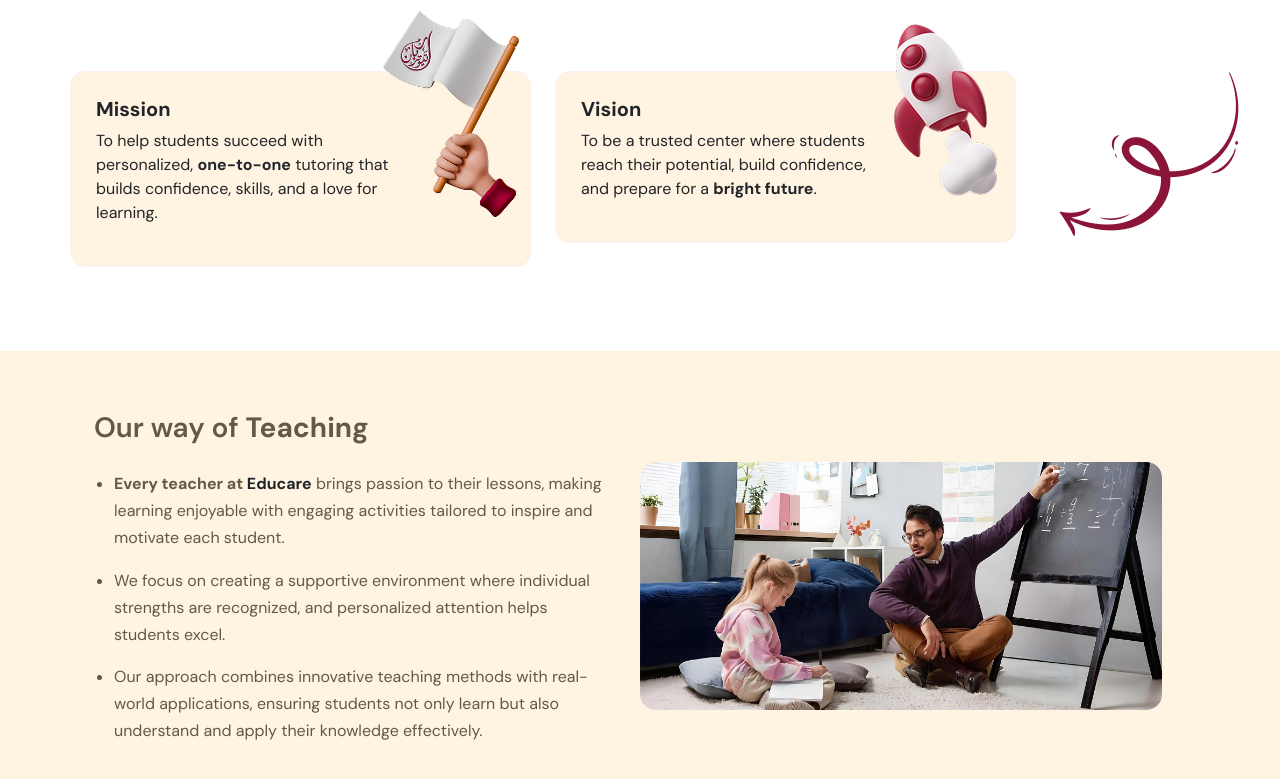
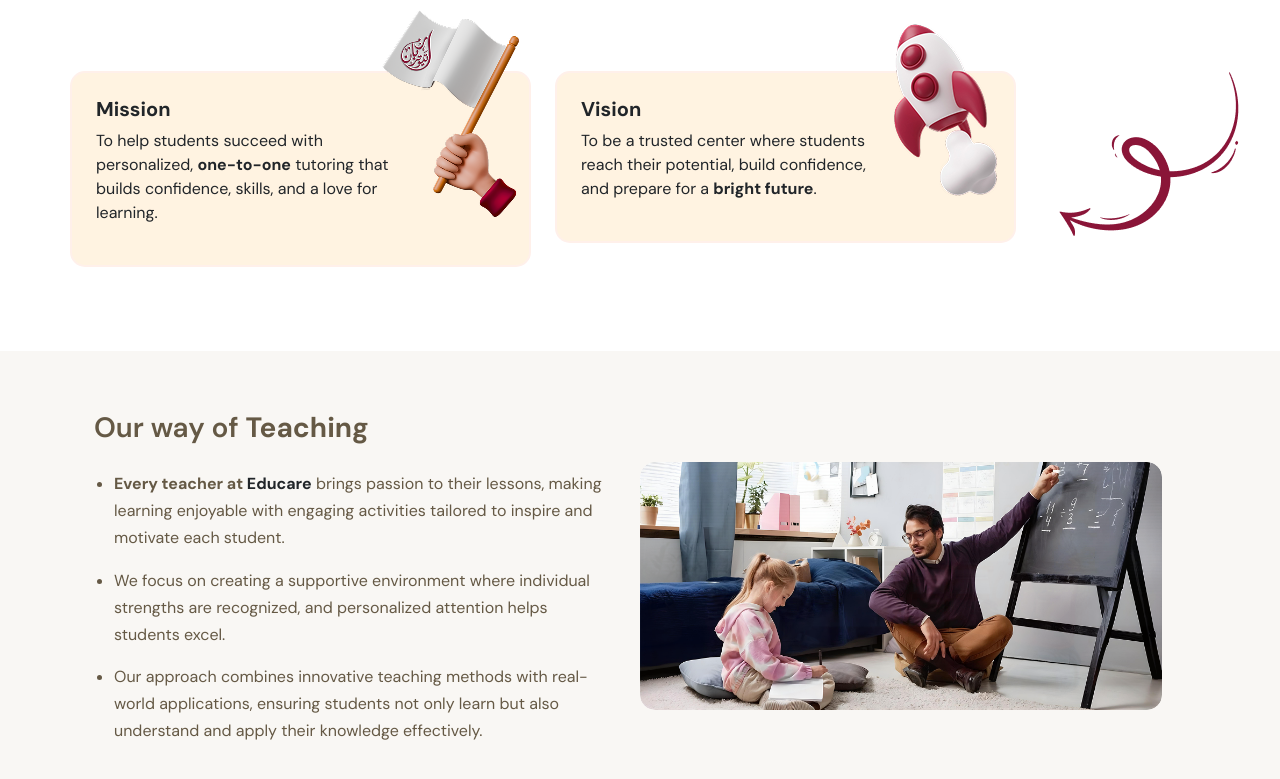
Before and after one commit to Althaf-ahammed/Noviindus-web-design-task, a plain HTML site: page index.html in a window 1280 px wide. Shown: the part 1542-2321 px from the top of the page. Drawn offline with nearby package versions, Linux system fonts and the light colour scheme.

Commit message:
background fix

```diff
--- a/assets/css/style.css
+++ b/assets/css/style.css
@@ -602,6 +602,8 @@ background: rgba(255, 243, 225, 1);
 
 .teaching-section {
       padding: 60px 0;
+      background: rgba(249, 247, 244, 1);
+
     }
     .teaching-text {
       color: rgba(101, 89, 69, 1);
--- a/index.html
+++ b/index.html
@@ -459,7 +459,7 @@
   </div>
 </section>
 
-<section class="teaching-section  bg-cream">
+<section class="teaching-section">
   <div class="container">
     <div class="container row align-items-center">
     <!-- Text Column -->
```
